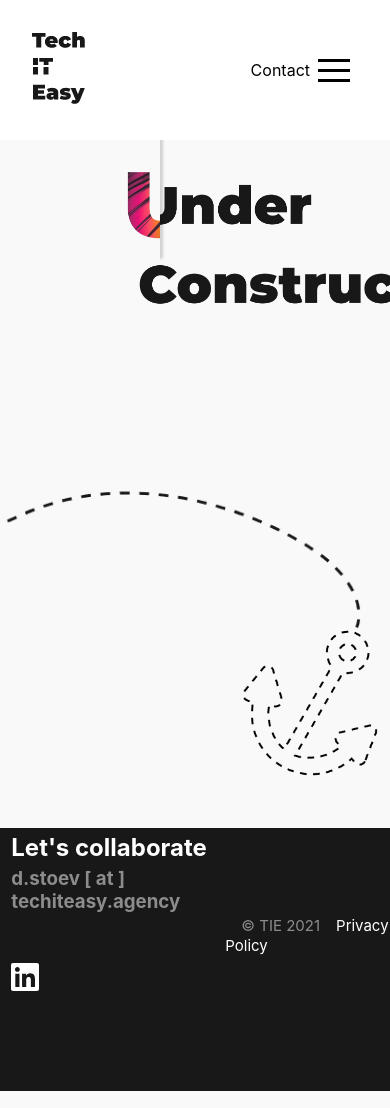
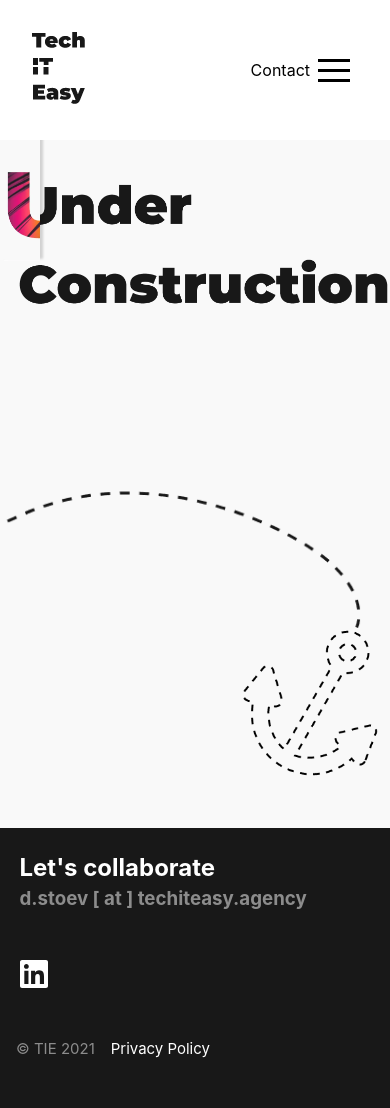
Before and after one commit to teliohub/teliohub-website, a Next.js app: page /industries in a window 390 px wide. Built offline with nearby package versions, Linux system fonts and the light colour scheme.

Commit message:
responsive red

```diff
--- a/components/ContactPageForm/ContactPageForm.tsx
+++ b/components/ContactPageForm/ContactPageForm.tsx
@@ -207,7 +207,7 @@ const ContactPageForm = (router: any): JSX.Element => {
           type="text"
         />
         <button type={"submit"}>
-          <div className={styles.arrowRight}></div>
+          <div className={styles.arrowRight}/>
         </button>
       </motion.div>
     </React.Fragment>,
--- a/components/Footer/footer.module.css
+++ b/components/Footer/footer.module.css
@@ -2,10 +2,7 @@
     background-color: #181818;
     color: white;
     padding-bottom: 50px;
-    display: flex;
-    flex-direction: row;
-    align-items: center;
-    justify-content: space-around;
+    padding-top: 20px;
     position: relative;
 }
 
@@ -13,6 +10,7 @@
     .footerControl {
         flex-direction: row-reverse;
         width: 100%;
+        padding: 20px 0 20px;
     }
 
     .liFlexBetweenDesign a{
--- a/pages/industries.tsx
+++ b/pages/industries.tsx
@@ -5,9 +5,9 @@ import { motion } from "framer-motion";
 const Industries = () => {
     return (
         <motion.div exit={{opacity: 0}} className={styles.container}>
-            <div className={styles.construction}></div>
-            <div className={styles.robe}></div>
-            <div className={styles.anchor}></div>
+            <div className={styles.construction}/>
+            <div className={styles.robe}/>
+            <div className={styles.anchor}/>
         </motion.div>
     )
 }
--- a/styles/industries.module.css
+++ b/styles/industries.module.css
@@ -6,6 +6,19 @@
     background-position-x: 120px;
     background-repeat: no-repeat;
     background-size: contain;
+}
+
+@media (max-width: 1400px ) {
+    .construction {
+        height: 250px;
+        background-position-x: 150px;
+    }
+}
+
+@media (max-width: 630px ) {
+    .construction {
+        background-position-x: 0px;
+    }
 }
 
 .container {
```
